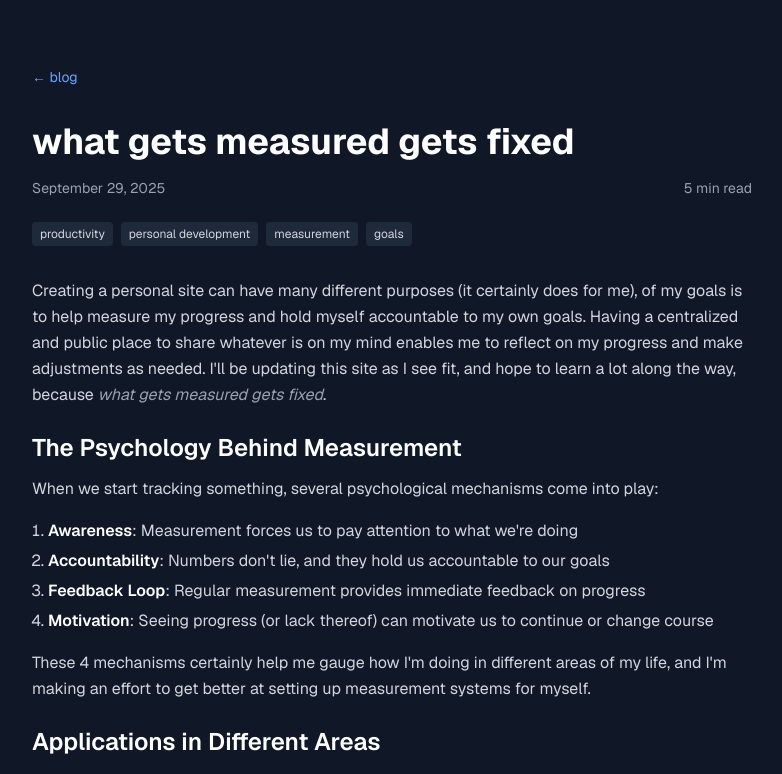
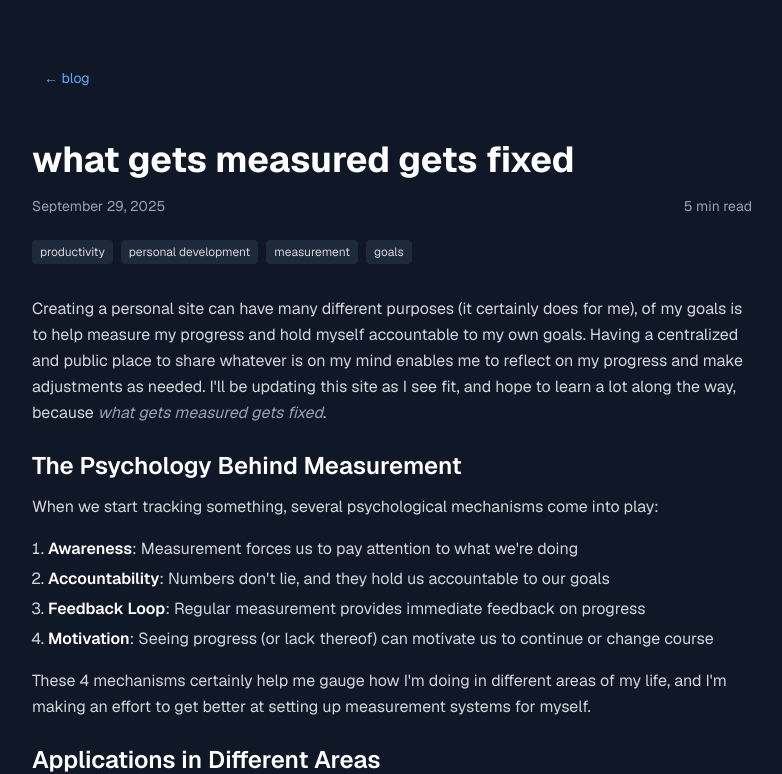
Before and after one commit to kmart8/kmart8.github.io, a Next.js app in the folder kevin-martin-site/: page /blog/what-gets-measured-gets-fixed in a window 1280 px wide. Shown: the top 774 px of the page, without its empty margins (248-1030 px from the left). Built offline with nearby package versions, Linux system fonts and the light colour scheme.

Commit message:
Update blog and ReadingPage navigation links for consistent styling and improved layout.

```diff
--- a/kevin-martin-site/src/app/blog/[slug]/page.tsx
+++ b/kevin-martin-site/src/app/blog/[slug]/page.tsx
@@ -41,7 +41,7 @@ export default async function BlogPostPage({ params }: BlogPostPageProps) {
         <div className="mb-8">
           <Link
             href="/blog"
-            className="text-gray-400 hover:text-white text-sm"
+            className="text-gray-400 hover:text-white text-sm mb-4 inline-block px-3 py-1"
           >
             ← blog
           </Link>
--- a/kevin-martin-site/src/app/blog/page.tsx
+++ b/kevin-martin-site/src/app/blog/page.tsx
@@ -13,7 +13,7 @@ export default function BlogPage() {
         <div className="mb-12">
           <Link
             href="/"
-            className="text-gray-400 hover:text-white text-sm mb-4 inline-block"
+            className="text-gray-400 hover:text-white text-sm mb-4 inline-block px-3 py-1"
           >
             ← home
           </Link>
--- a/kevin-martin-site/src/components/ReadingPage.tsx
+++ b/kevin-martin-site/src/components/ReadingPage.tsx
@@ -13,7 +13,7 @@ export default function ReadingPage({ title, subtitle, years }: ReadingPageProps
       <div className="max-w-3xl mx-auto px-6 py-20">
         {/* Header */}
         <div className="mb-12">
-          <Link href="/" className="text-slate-400 hover:text-slate-200 mb-6 inline-block">
+          <Link href="/" className="text-gray-400 hover:text-white mb-4 inline-block px-3 py-1">
             ← home
           </Link>
           <h1 className="text-3xl font-bold text-white mb-3">{title}</h1>
```
